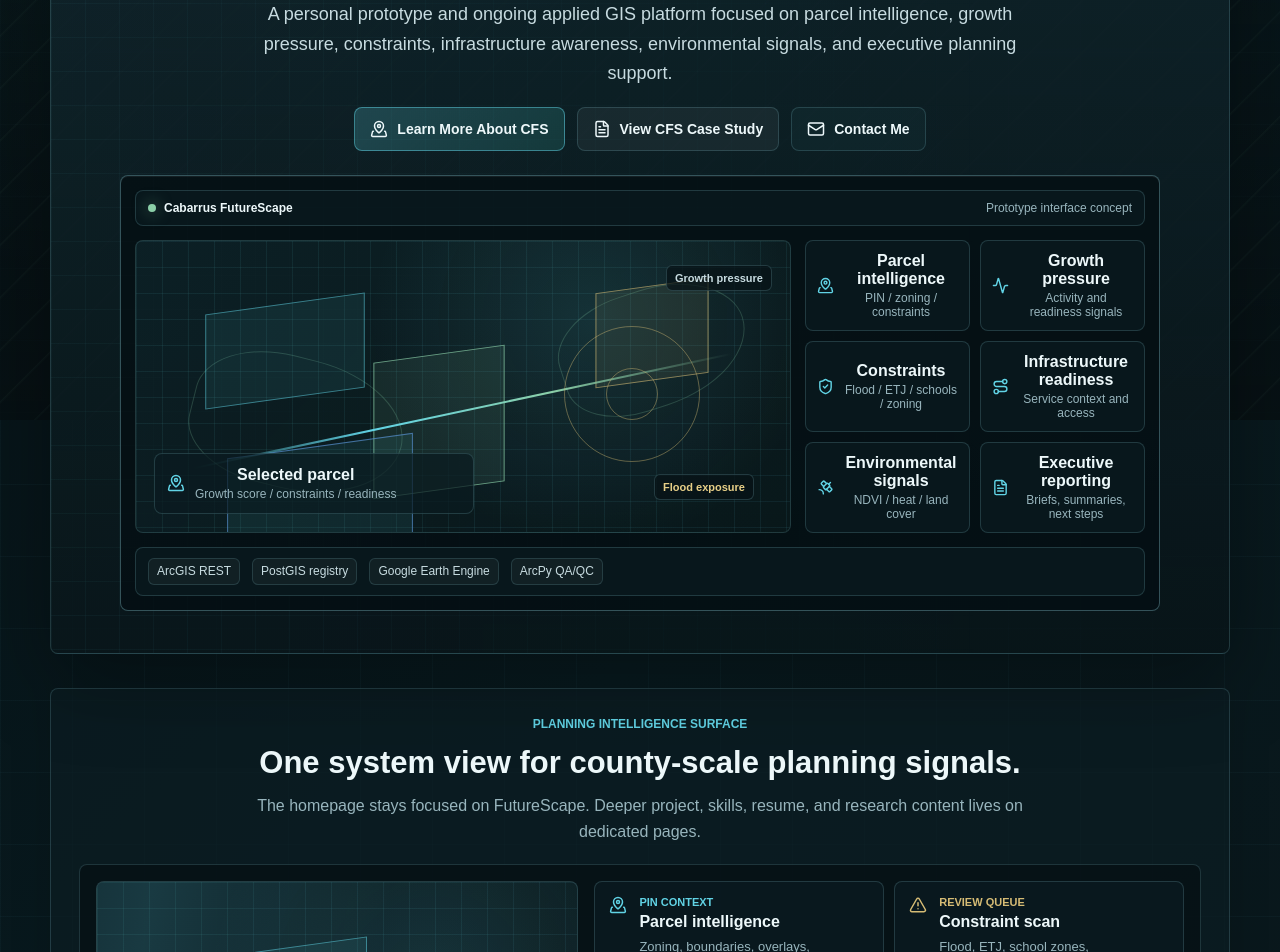
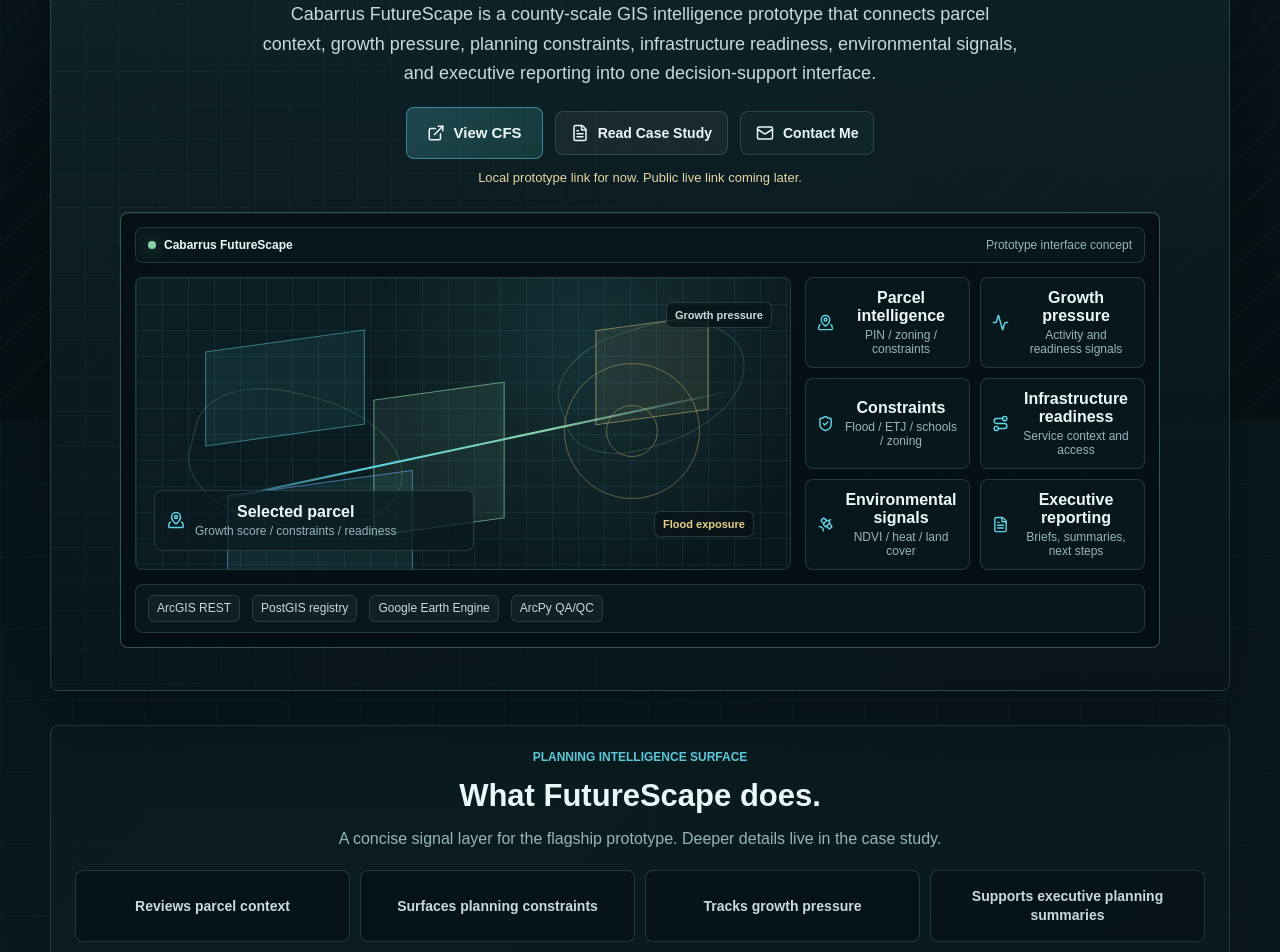
Before and after one commit to khoi9034/portfoliov2, a Next.js app: page / in a window 1280 px wide. Shown: the part 380-1332 px from the top of the page. Built offline with nearby package versions, Linux system fonts and the light colour scheme.

Commit message:
Update CFS homepage CTA hierarchy

```diff
--- a/app/globals.css
+++ b/app/globals.css
@@ -1000,6 +1000,35 @@ p {
   margin-bottom: 18px;
 }
 
+.compact-strip-section {
+  padding: 24px;
+}
+
+.compact-strip-section .section-header {
+  max-width: 760px;
+}
+
+.cfs-action-strip {
+  display: grid;
+  grid-template-columns: repeat(4, minmax(0, 1fr));
+  gap: 10px;
+}
+
+.cfs-action-strip span {
+  display: grid;
+  min-height: 72px;
+  place-items: center;
+  border: 1px solid var(--line);
+  border-radius: 8px;
+  padding: 12px;
+  color: var(--soft);
+  background: rgba(7, 18, 23, 0.66);
+  font-size: 14px;
+  font-weight: 800;
+  line-height: 1.35;
+  text-align: center;
+}
+
 .cfs-intel-grid {
   display: grid;
   grid-template-columns: repeat(3, minmax(0, 1fr));
@@ -2438,6 +2467,7 @@ p {
   }
 
   .preview-grid,
+  .cfs-action-strip,
   .module-grid,
   .mockup-grid,
   .cfs-what-grid,
@@ -2609,6 +2639,7 @@ p {
   .dashboard-side,
   .flagship-module-grid,
   .preview-grid,
+  .cfs-action-strip,
   .cfs-intel-grid,
   .cfs-what-grid,
   .cfs-primer-cards,
--- a/app/page.tsx
+++ b/app/page.tsx
@@ -2,14 +2,12 @@ import type { Metadata } from "next";
 import Link from "next/link";
 import {
   ArrowRight,
+  ExternalLink,
   FileText,
-  Mail,
-  MapPinned
+  Mail
 } from "lucide-react";
-import {
-  CFSIntelligencePanels,
-  FutureScapeShowcase
-} from "@/components/DashboardVisuals";
+import { FutureScapeShowcase } from "@/components/DashboardVisuals";
+import { cfsPrototypeUrl } from "@/data/profile";
 import { getProjectBySlug } from "@/data/projects";
 
 export const metadata: Metadata = {
@@ -31,6 +29,13 @@ export const metadata: Metadata = {
 };
 
 const cfs = getProjectBySlug("cabarrus-futurescape");
+
+const cfsActions = [
+  "Reviews parcel context",
+  "Surfaces planning constraints",
+  "Tracks growth pressure",
+  "Supports executive planning summaries"
+];
 
 const additionalWork = [
   {
@@ -66,38 +71,46 @@ export default function Home() {
           </p>
           <div className="status-banner">{cfs.status}</div>
           <p className="hero-subtitle">
-            A personal prototype and ongoing applied GIS platform focused on
-            parcel intelligence, growth pressure, constraints, infrastructure
-            awareness, environmental signals, and executive planning support.
+            Cabarrus FutureScape is a county-scale GIS intelligence prototype
+            that connects parcel context, growth pressure, planning
+            constraints, infrastructure readiness, environmental signals, and
+            executive reporting into one decision-support interface.
           </p>
           <div className="hero-actions" aria-label="Cabarrus FutureScape actions">
-            <Link className="button primary" href="/projects#cabarrus-futurescape">
-              <MapPinned size={18} />
-              <span>Learn More About CFS</span>
-            </Link>
+            <a className="button primary large-action" href={cfsPrototypeUrl}>
+              <ExternalLink size={18} />
+              <span>View CFS</span>
+            </a>
             <Link className="button secondary" href="/projects/cabarrus-futurescape">
               <FileText size={18} />
-              <span>View CFS Case Study</span>
+              <span>Read Case Study</span>
             </Link>
             <Link className="button ghost" href="/contact">
               <Mail size={18} />
               <span>Contact Me</span>
             </Link>
           </div>
+          <p className="local-link-note">
+            Local prototype link for now. Public live link coming later.
+          </p>
         </div>
         <FutureScapeShowcase />
       </section>
 
-      <section className="cfs-intelligence-section" aria-labelledby="cfs-intel-title">
+      <section className="cfs-intelligence-section compact-strip-section" aria-labelledby="cfs-intel-title">
         <div className="section-header">
           <p className="eyebrow">Planning intelligence surface</p>
-          <h2 id="cfs-intel-title">One system view for county-scale planning signals.</h2>
+          <h2 id="cfs-intel-title">What FutureScape does.</h2>
           <p>
-            The homepage stays focused on FutureScape. Deeper project, skills,
-            resume, and research content lives on dedicated pages.
+            A concise signal layer for the flagship prototype. Deeper details
+            live in the case study.
           </p>
         </div>
-        <CFSIntelligencePanels />
+        <div className="cfs-action-strip" aria-label="Cabarrus FutureScape capabilities">
+          {cfsActions.map((action) => (
+            <span key={action}>{action}</span>
+          ))}
+        </div>
       </section>
 
       <section className="additional-work" aria-labelledby="additional-work-title">
--- a/app/projects/page.tsx
+++ b/app/projects/page.tsx
@@ -86,7 +86,7 @@ export default function ProjectsPage() {
                 </a>
                 <Link className="button secondary" href="/projects/cabarrus-futurescape">
                   <FileText size={18} />
-                  <span>Case Study</span>
+                  <span>Read Case Study</span>
                 </Link>
               </div>
               <p className="local-link-note">
```
Also changed, not shown: src/components/ProjectHero.tsx (+19 -11 lines).
